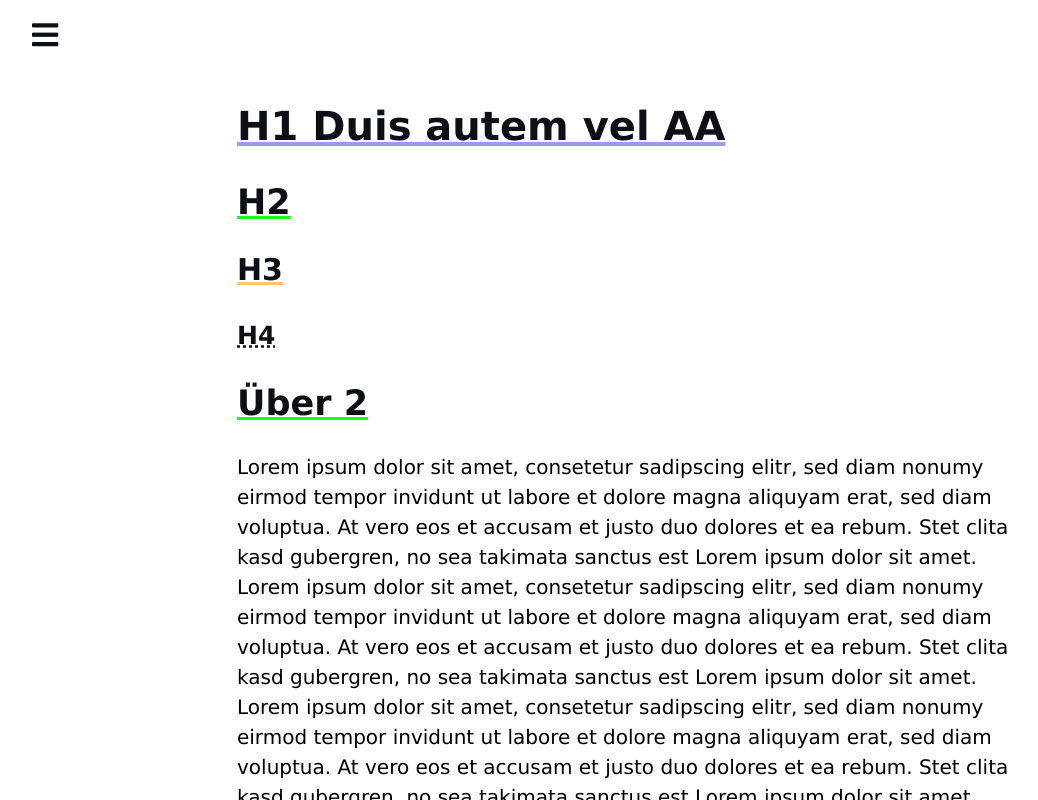
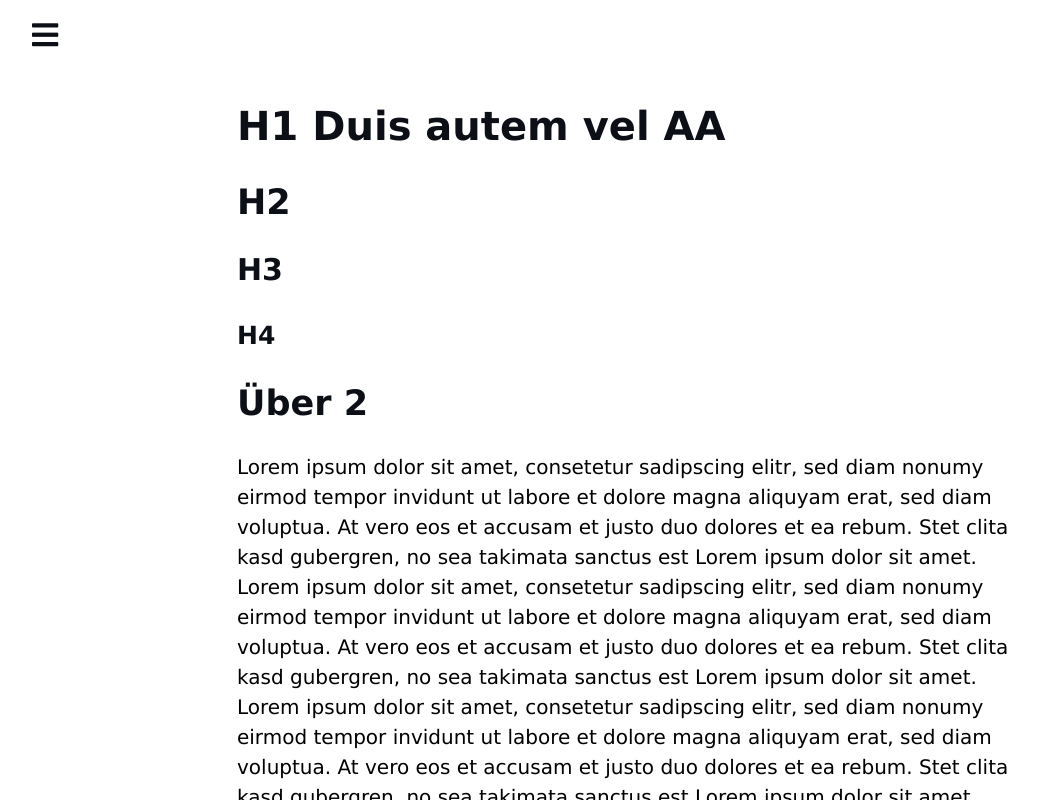
Before and after one commit to hhammer2510/gitHubProjekt002, a plain HTML site: page index.html in a window 1280 px wide. Shown: the whole page, without its empty margins (3-1041 px from the left). Drawn offline with Linux system fonts and the light colour scheme.

Commit message:
Update style.css

```diff
--- a/css/style.css
+++ b/css/style.css
@@ -20,23 +20,19 @@ h1, h2, h3, h4, h5 {
 
 h1 {
   font-size: 4rem;
-  text-decoration: underline;
-  text-decoration-color: #9999ff; }
+}
 
 h2 {
   font-size: 3.5rem;
-  text-decoration: underline;
-  text-decoration-color: #1aff1a; }
+}
 
 h3 {
   font-size: 3rem;
-  text-decoration: underline;
-  text-decoration-color: #ffc966; }
+}
 
 h4, h5, h6 {
   font-size: 2.5rem;
-  text-decoration: underline;
-  text-decoration-style: dotted; }
+}
 
 p {
   font-size: 2rem;
```
